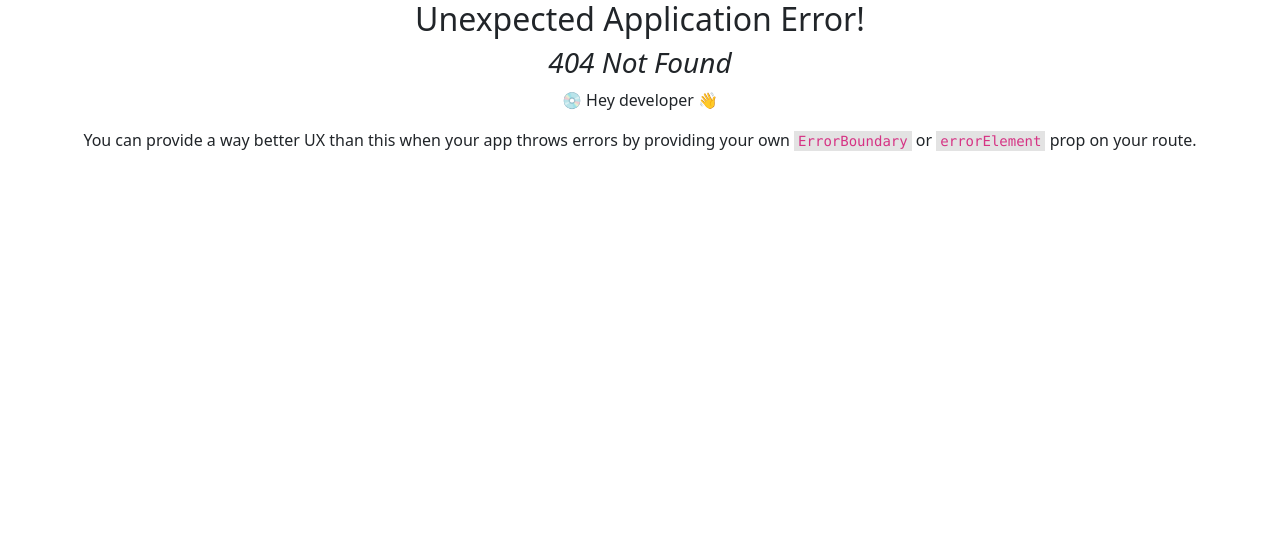
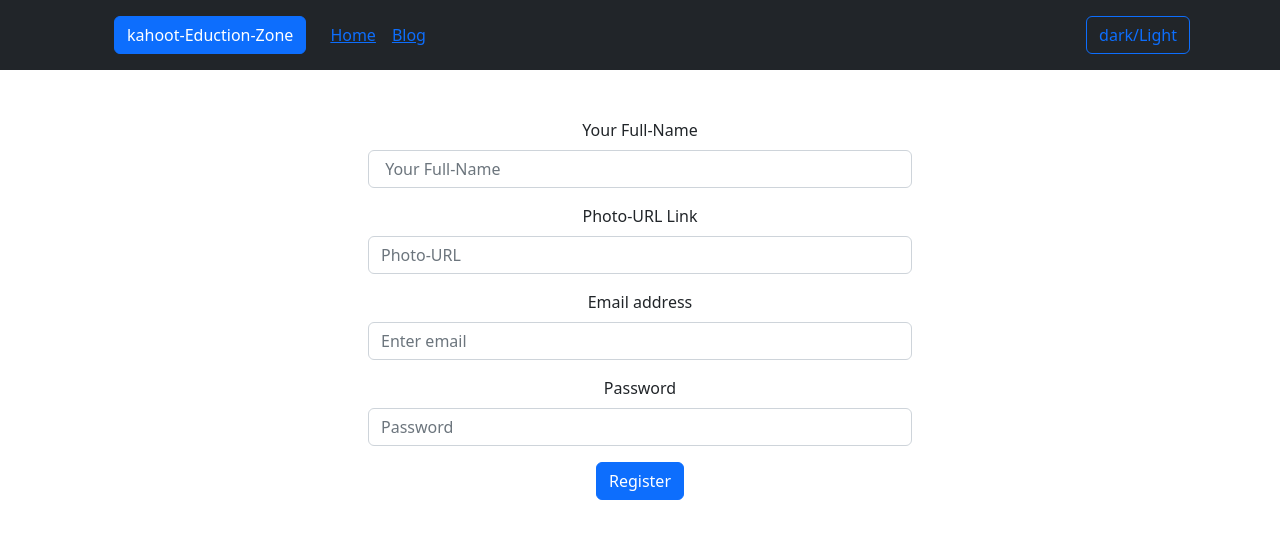
Before and after one commit to sohelrana2250/service-review-client-side-11, a React (Create React App) app: page /register in a window 1280 px wide. Before the commit this address had no page. Shown: the top 538 px of the page. Built offline with nearby package versions, Linux system fonts and the light colour scheme.

Commit message:
second-commit

```diff
--- a/src/AuthProvider/AuthProvider.js
+++ b/src/AuthProvider/AuthProvider.js
@@ -1,17 +1,31 @@
 import React, { createContext } from 'react';
-//import app from '../firebase/firebase.config'
+import { getAuth, createUserWithEmailAndPassword, updateProfile } from "firebase/auth";
+import app from '../firebase/firebase.config'
 
 
 
 
 export const AuthContext = createContext();
-
+const auth = getAuth(app);
 
 const AuthProvider = ({ children }) => {
 
+
+
+
+    const createUser = (email, password) => {
+
+        return createUserWithEmailAndPassword(auth, email, password);
+    }
+
+    const updateProfileInfo = (profile) => {
+
+        return updateProfile(auth.currentUser, profile);
+    }
+
     const info = { display: 'Sohel Rana' }
 
-    const authInfo = { info };
+    const authInfo = { info, createUser, updateProfileInfo };
 
     return (
         <div>
--- a/src/components/Pages/Login/Login.js
+++ b/src/components/Pages/Login/Login.js
@@ -1,9 +1,37 @@
 import React from 'react';
+import { Form, Button } from 'react-bootstrap';
 
 const Login = () => {
     return (
-        <div>
-            <h3>Login-Component</h3>
+        <div className='w-50 m-auto'>
+            <Form className='m-5'>
+
+                <Form.Group className="mb-3" controlId="formBasicEmail">
+                    <Form.Label>Email address</Form.Label>
+                    <Form.Control type="email" name='email' placeholder="Enter email" required />
+                </Form.Group>
+
+                <Form.Group className="mb-3" controlId="formBasicPassword">
+                    <Form.Label>Password</Form.Label>
+                    <Form.Control type="password" name='password' placeholder="Password" required />
+                </Form.Group>
+                <Form.Group className="mb-3" controlId="formBasicCheckbox">
+                    {/* <p className='text-danger'>Please Register Your Account Info <Link to='/register'>Register</Link></p> */}
+                </Form.Group>
+                <Button variant="outline-danger" className='pl-3 fs-5' type="submit">
+                    Login
+                </Button>
+
+                <Form.Group className='mt-3'>
+                    <><Button className='me-3 mt-3 fs-5' variant="outline-danger">  Login-With-Google</Button>
+                    </>
+                </Form.Group>
+
+                {/* <Form.Text className='fs-3 text-success'> {login ? 'Successfuly-Login' : ''}</Form.Text> */}
+
+                {/* <Form.Text className='text-danger fs-2'>{error}</Form.Text> */}
+            </Form>
+
 
         </div>
     );
--- a/src/components/Pages/Register/Register.js
+++ b/src/components/Pages/Register/Register.js
@@ -1,9 +1,89 @@
-import React from 'react';
+import React, { useContext } from 'react';
+import { Form, Button } from 'react-bootstrap';
+import { AuthContext } from '../../../AuthProvider/AuthProvider';
 
 const Register = () => {
+
+    const { createUser, updateProfileInfo } = useContext(AuthContext);
+
+    const handelRegisterSubmit = (event) => {
+
+        event.preventDefault();
+        const element = event.target;
+        const name = element.name.value;
+        const PhotoURL = element.photoURL.value;
+        const email = element.email.value;
+        const password = element.password.value;
+        console.log(name, PhotoURL);
+        console.log(email, password);
+
+        createUser(email, password).then((result) => {
+
+            const user = result.user;
+            console.log(user);
+            handelUpdateProfileInfo(name, PhotoURL);
+            element.reset();
+        }).catch((error) => {
+            console.log(error.message);
+        })
+
+    }
+
+
+    const handelUpdateProfileInfo = (name, PhotoURL) => {
+
+        const profile = {
+            displayName: name,
+            photoURL: PhotoURL
+        }
+
+        updateProfileInfo(profile).then(() => {
+
+        }).catch((error) => {
+            console.log(error.message);
+        });
+
+
+    }
     return (
-        <div>
-            <h3>Register-Component</h3>
+        <div className='w-50 m-auto'>
+
+            <Form onSubmit={handelRegisterSubmit} className='m-5'>
+
+                <Form.Group className="mb-3" controlId="formBasicEmail">
+                    <Form.Label> Your Full-Name</Form.Label>
+                    <Form.Control type="text" name='name' placeholder=" Your Full-Name" required />
+                </Form.Group>
+
+                <Form.Group className="mb-3" controlId="formBasicEmail">
+                    <Form.Label> Photo-URL Link</Form.Label>
+                    <Form.Control type="text" name='photoURL' placeholder="Photo-URL" required />
+                </Form.Group>
+
+
+
+
+
+                <Form.Group className="mb-3" controlId="formBasicEmail">
+                    <Form.Label>Email address</Form.Label>
+                    <Form.Control type="email" name='email' placeholder="Enter email" required />
+                </Form.Group>
+
+                <Form.Group className="mb-3" controlId="formBasicPassword">
+                    <Form.Label>Password</Form.Label>
+                    <Form.Control type="password" name='password' placeholder="Password" required />
+                </Form.Group>
+                <Form.Group className="mb-3" controlId="formBasicCheckbox">
+                    {/* <p>If Your Account Exist Please  <Link to='/login'>Login</Link></p> */}
+                </Form.Group>
+                <Button variant="primary" type="submit">
+                    Register
+                </Button>
+
+                {/* <Form.Text className='fs-3 text-success'> {register ? 'Successfuly-Login' : ''}</Form.Text>
+            <Form.Text className='text-danger fs-2'>{error}</Form.Text> */}
+            </Form>
+
         </div>
     );
 };
```
Also changed, not shown: src/Router/Router.js (+16 -1 lines).
